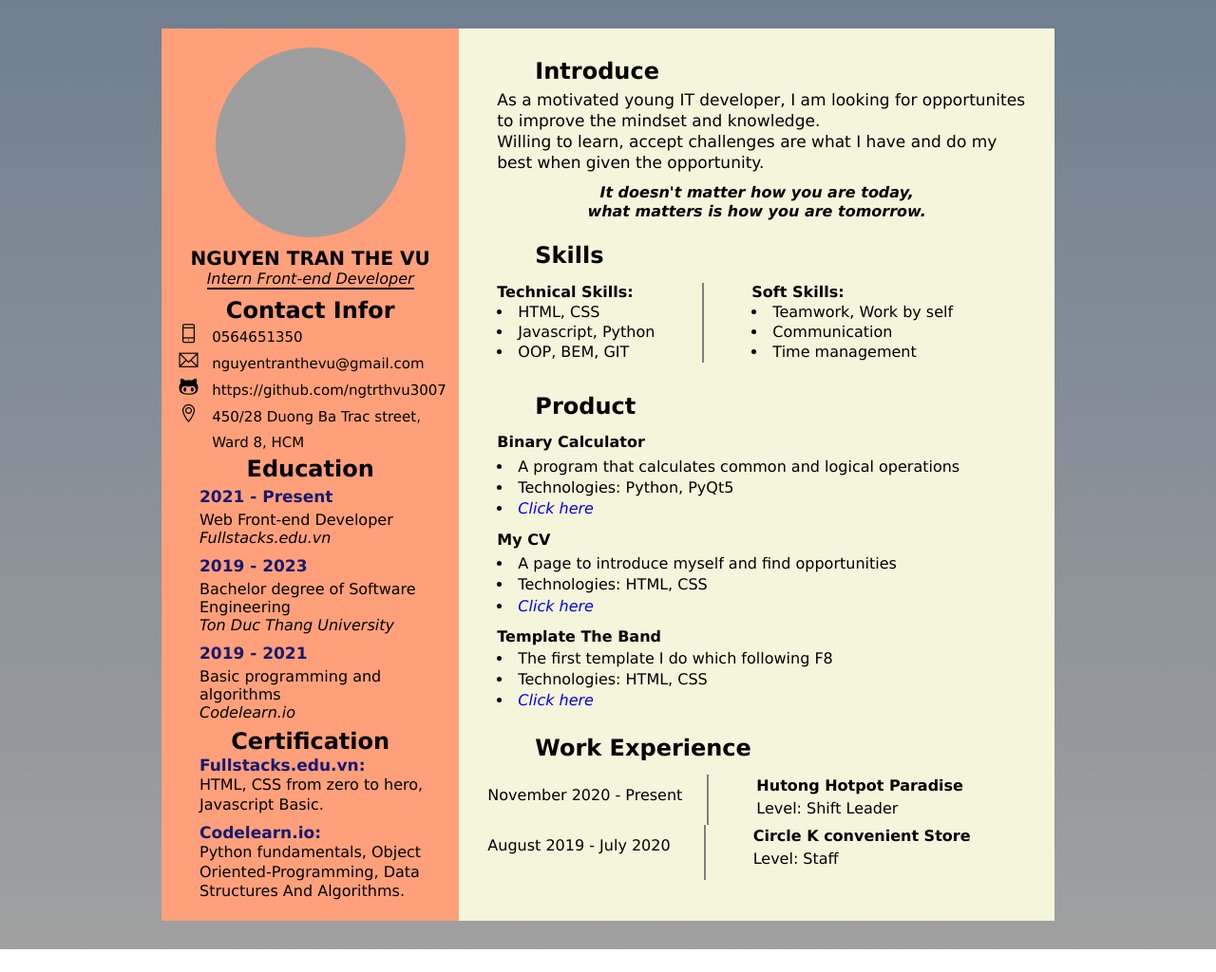
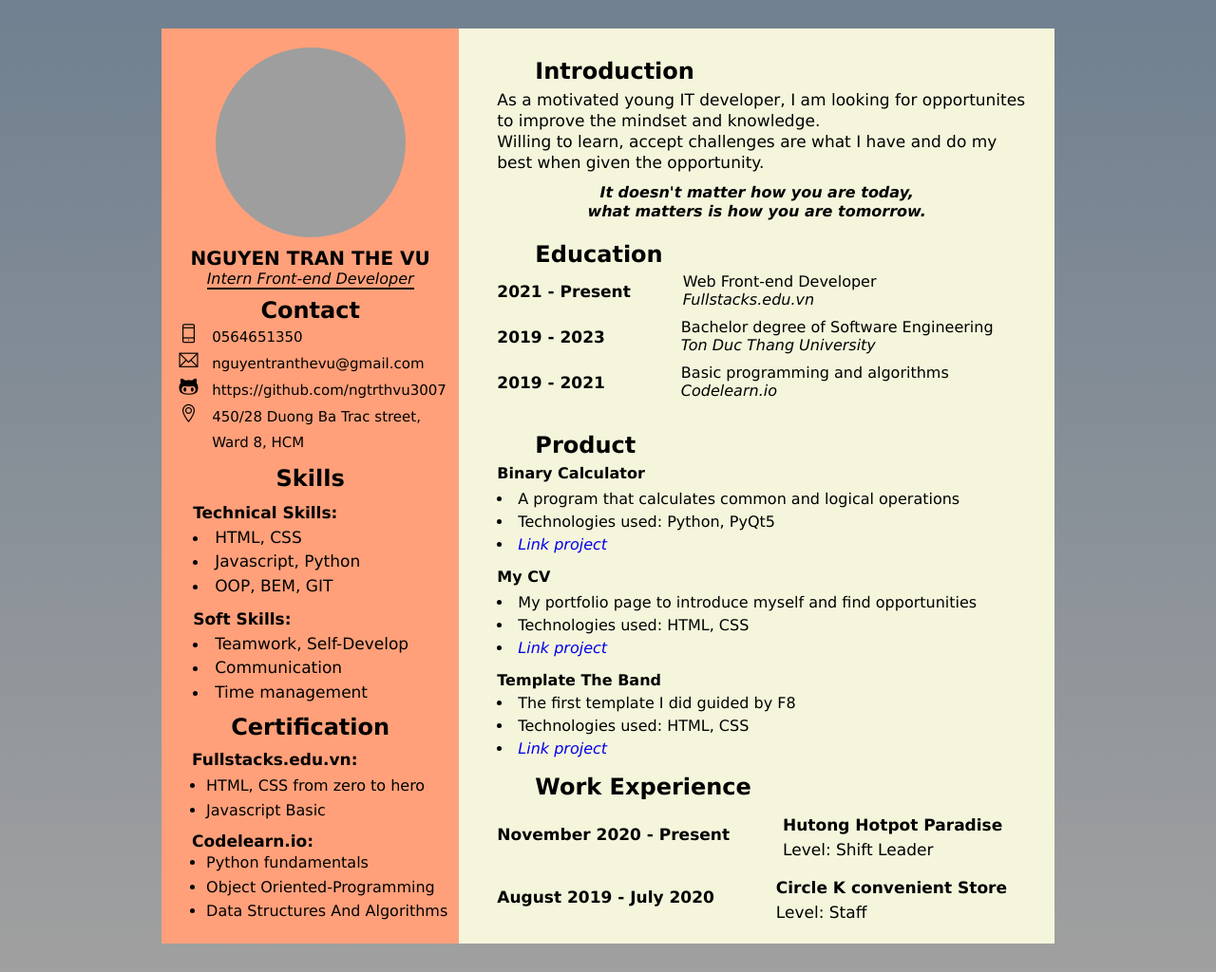
Before and after one commit to ngtrthvu3007/git-cv, a plain HTML site: page index.html in a window 1280 px wide. Shown: the whole page at 95% size. Before the commit the page ends 1000 px from the top, so only its background shows below. Drawn offline with Linux system fonts and the light colour scheme; grey boxes are pictures that could not be loaded.

```diff
--- a/assets/css/style.css
+++ b/assets/css/style.css
@@ -107,67 +107,86 @@
     padding-left: 5px;
 }
 
-/*edu content*/
+/* Skills*/
+
+.skills{
+    display: flex;
+}
+
+.skills_items{
+    display: flex;
+    text-align: left;
+    justify-content: flex-start;
+    flex-direction: column;
+    list-style-position: inside;
+
+}
+.skill_title{
+   display: block;
+   text-align: center;
+   margin-top: 10px;
 
 
-.left_content_edu .edu_title{
-    text-align: center;
-    padding-bottom: 5px;
+
 }
-.left_content_edu .edu_content{
-    padding-left: 40px;
+.skills_para {
+    text-align: left;
+    padding-top: 10px;
+    margin-right: 20px;
 
 }
 
-
-.edu_university{
-    margin-bottom: 10px;
+.skills_tech{
+   padding-bottom: 10px;
+    line-height: 1.5;
+    font-size: 17px;
 }
-
-.edu_f8{
-    margin-bottom: 10px;
+.skills_soft{
+    line-height: 1.5;
+    font-size: 17px;
 }
 
 
-.time{
-    padding-bottom: 5px;
-    color: #191970;
-    font-size: 17px;
-    font-weight: 600;
-}
-
 /* certiification*/
 .left_content_certifi{
-    margin-top: 7px;
+    margin-top: 10px;
 }
 
 .certifi_title{
     text-align: center;
+    padding-bottom: 10px;
 
 }
 
 .certifi_content{
     display: flex;
+    text-align: left;
+
 
 }
 
-.certifi_f8{
-    padding-left: 40px;
-    padding-bottom: 7px;
-    line-height: 1.3 ;
-}
-
-.certifi_codelearn{
-    padding-left: 40px;
-    line-height: 1.3;
-    margin-bottom: 10px;
-}
 .certifi_bold{
-    color: #191970;
+    padding-left: 25px;
     font-size: 17px;
     font-weight: 600;
 
 }
+.certifi_f8_text{
+    line-height: 1.6;
+    margin-top: 5px;
+    padding-left: 40px;
+    padding-bottom: 10px;
+    padding-right: 5px;
+
+}
+
+.certifi_codelearn_text{
+    padding-left: 40px;
+    line-height: 1.6;
+    margin-bottom: 10px;
+    padding-right: 5px;
+}
+
 
 /* right side*/
 .right{
@@ -215,41 +234,60 @@
 
 }
 
+/*edu content*/
 
-/* Skills*/
 
-.skills{
+.left_content_edu .edu_title{
+    text-align: left;
+    padding-bottom: 5px;
+    padding-left: 80px;
+    margin-top: 20px;
+}
+.edu_content{
+    padding-left: 40px;
+
+}
+
+
+.edu_university{
+    margin-bottom: 10px;
+}
+
+.edu_f8{
+    margin-bottom: 10px;
     display: flex;
 
-    margin-top: 20px;
 }
 
-.skills_items{
-    text-align: left;
-    padding-left: 20px;
-    list-style-position: inside;
-    line-height: 1.3;
+.edu_university{
+    margin-bottom: 10px;
+    display: flex;
 
 }
-.skill_title{
-   padding-left: 60px;
-   display: block;
-   padding-bottom: 3px;
+.edu_codelearn{
+    margin-bottom: 10px;
+    display: flex;
+}
+
+.edu_f8_frontend{
+    text-align: left;
+}
+.time{
+    padding-top: 10px;
+    padding-bottom: 5px;
+    margin-right: 80px;
+    font-size: 17px;
+    font-weight: 600;
+}
+.time_f8{
+    padding-top: 10px;
+    padding-bottom: 5px;
+    margin-right: 55px;
+    font-size: 17px;
+    font-weight: 600;
+}
 
 
-
-}
-.skills_para {
-    display: flex;
-    padding-top: 10px;
-}
-
-.skills_tech{
-    margin-left: 20px;
-    margin-right: 50px;
-    padding-right: 50px;
-    border-right:  2px solid gray;
-}
 
 
 
@@ -257,18 +295,18 @@
 /*Product*/
 .product{
     display: flex;
-    margin-top: 30px;
+    margin-top: 20px;
 }
 .product_items{
     text-align: left;
     padding-left: 40px;
     list-style-position: inside ;
-    line-height: 1.4;
+    line-height: 1.5;
 }
 
 .product_title{
 padding-left: 40px;
-padding-bottom: 10px;
+
 }
 
 .product_calc {
@@ -294,7 +332,7 @@
 }
 
 .exp_items{
-    margin-top: 10px;
+   padding-bottom: 10px;
     padding-left: 30px;
     text-align: center;
     line-height: 1.5;
@@ -302,32 +340,40 @@
 .exp_title{
     text-align: left;
     margin-left: 50px;
-    padding-bottom: 10px;
+
 }
 
 .exp_content{
     display: flex;
+    margin-left: 10px;
 }
 .exp_ck, .exp_hutong {
     display: flex;
 }
 .exp_ck_time{
-    margin-right: 50px;
-    padding-top: 10px;
-    border-right: 2px solid gray;
+    margin-right: 30px;
+   margin-top: 20px;
+    font-size: 17px;
     padding-right: 35px;
+    margin-left: 10px;
+    font-weight: 600;
 }
 .exp_hutong_time{
-    margin-right: 50px;
-    padding-top: 10px;
-    border-right: 2px solid gray;
+    margin-right: 30px;
+    padding-top: 20px;
+    font-weight: 600;
     padding-right: 26px;
+    margin-left: 10px;
+    font-size: 17px;
 }
+
 .exp_ck_text{
     display: flex;
     flex-direction: column;
     align-items: flex-start;
     margin-bottom: 10px;
+    font-size: 17px;
+    padding-top: 10px;
 
 
 }
@@ -336,4 +382,6 @@
     flex-direction: column;
     align-items: flex-start;
     margin-bottom: 5px;
+    font-size: 17px;
+    padding-top: 10px;
 }
--- a/index.html
+++ b/index.html
@@ -33,7 +33,7 @@
 
                         <div class="left_content_info_contact">
                             <div class="info_contact_title">
-                                <h2>Contact Infor</h2>
+                                <h2>Contact</h2>
                             </div>
                             <div class="info_contact_items">
                                 <div class="info_contact_phone ">
@@ -56,6 +56,89 @@
 
                         </div>
                     </div>
+
+                    <!--Skills-->
+                    <div class="skills">
+                            <div class="skills_items">
+                                <div class="skill_title">
+                                    <h2>Skills</h2>
+                                </div>
+
+                                <div class="skills_para">
+                                    <div class="skills_tech">
+                                        <h4>Technical Skills:</h4>
+                                        <ul class="skills_list">
+                                            <li>HTML, CSS</li>
+                                            <li>Javascript, Python</li>
+                                            <li>OOP, BEM, GIT</li>
+                                        </ul>
+                                    </div>
+                                    <div class="skills_soft">
+                                        <h4>Soft Skills:</h4>
+                                        <ul class="skills_list">
+                                            <li>Teamwork, Self-Develop</li>
+                                            <li>Communication</li>
+                                            <li>Time management</li>
+                                        </ul>
+                                    </div>
+                                </div>
+                            </div>
+
+                    </div>
+
+
+                    <!--Cetification-->
+                    <div class="left_content_certifi">
+                        <div class="certifi_title">
+                            <h2>Certification</h2>
+                        </div>
+
+                        <div class="certiifi_content">
+                            <div class="certifi_f8">
+                               <div class="certifi_bold">Fullstacks.edu.vn:</div>
+                               <ul class="certifi_f8_text">
+                                    <li> HTML, CSS from zero to hero</li>
+                                    <li>Javascript Basic</li>
+                                </ul>
+                            </div>
+                            <div class="certifi_codelearn">
+                                <div class="certifi_bold">Codelearn.io:</div>
+                                <ul class="certifi_codelearn_text">
+                                    <li>Python fundamentals</li>
+                                    <li>Object Oriented-Programming</li>
+                                    <li>Data Structures And Algorithms</li>
+                                </ul>
+                            </div>
+                        </div>
+
+                    </div>
+                </div>
+            </div>
+
+
+
+            <!-- Right side-->
+            <div class="right">
+                <div class="right_content">
+                    <!--Introduce-->
+                    <div class="introduce">
+                        <div class="introduce_items">
+                            <div class="introduce_title">
+                                <h2>Introduction</h2>
+                            </div>
+                            <div class="introduce_text">
+                                <p class="introduce_text_bio">As a motivated young IT developer, I am looking for opportunites to
+                                    improve the mindset and knowledge. </br>
+                                    Willing to learn, accept challenges are what I have and
+                                    do my best when given the opportunity.
+                                </p>
+                                <p class="introduce_text_sentence"><b><i>It doesn't matter how you are today,
+                                    </br> what matters is how you are tomorrow.</i></b>
+                                </p>
+                            </div>
+                        </div>
+                    </div>
+
                     <!--Education-->
                     <div class="left_content_edu">
                         <div class="edu_title">
@@ -66,7 +149,7 @@
 
 
                             <div class="edu_f8">
-                                <div class="time">2021 - Present</div>
+                                <div class="time_f8">2021 - Present</div>
                                 <div class="edu_f8_frontend">
                                     <p>Web Front-end Developer</p>
                                     <i>Fullstacks.edu.vn</i>
@@ -93,79 +176,7 @@
                         </div>
 
                     </div>
-                    <!--Cetification-->
-                    <div class="left_content_certifi">
-                        <div class="certifi_title">
-                            <h2>Certification</h2>
-                        </div>
 
-                        <div class="certiifi_content">
-                            <div class="certifi_f8">
-                               <div class="certifi_bold">Fullstacks.edu.vn:</div>
-                               <div class="certifi_f8_text"> HTML, CSS from zero to hero, Javascript Basic.</div>
-                            </div>
-                            <div class="certifi_codelearn">
-                                <div class="certifi_bold">Codelearn.io:</div>
-                                <div class="certifi_codelearn_text"> Python fundamentals, Object Oriented-Programming, Data Structures And Algorithms.</div>
-                            </div>
-                        </div>
-
-                    </div>
-                </div>
-            </div>
-
-
-
-            <!-- Right side-->
-            <div class="right">
-                <div class="right_content">
-                    <!--Introduce-->
-                    <div class="introduce">
-                        <div class="introduce_items">
-                            <div class="introduce_title">
-                                <h2>Introduce</h2>
-                            </div>
-                            <div class="introduce_text">
-                                <p class="introduce_text_bio">As a motivated young IT developer, I am looking for opportunites to
-                                    improve the mindset and knowledge. </br>
-                                    Willing to learn, accept challenges are what I have and
-                                    do my best when given the opportunity.
-                                </p>
-                                <p class="introduce_text_sentence"><b><i>It doesn't matter how you are today,
-                                    </br> what matters is how you are tomorrow.</i></b>
-                                </p>
-                            </div>
-                        </div>
-                    </div>
-
-                    <!--Skills-->
-                    <div class="skills">
-                        <div class="skills_items">
-                            <div class="skill_title">
-                                <h2>Skills</h2>
-                            </div>
-
-                            <div class="skills_para">
-                                <div class="skills_tech">
-                                    <h4>Technical Skills:</h4>
-                                    <ul class="skills_list">
-                                        <li>HTML, CSS</li>
-                                        <li>Javascript, Python</li>
-                                        <li>OOP, BEM, GIT</li>
-                                    </ul>
-                                </div>
-                                <div class="skills_soft">
-                                    <h4>Soft Skills:</h4>
-                                    <ul class="skills_list">
-                                        <li>Teamwork, Work by self</li>
-                                        <li>Communication</li>
-                                        <li>Time management</li>
-                                    </ul>
-                                </div>
-                            </div>
-                        </div>
-
-                    </div>
 
                     <!--Product-->
                     <div class="product">
@@ -180,8 +191,8 @@
                                     </div>
                                     <ul class="product_list">
                                         <li>A program that calculates common and logical operations</li>
-                                        <li>Technologies: Python, PyQt5</li>
-                                        <li><a href="https://github.com/ngtrthvu3007" target="_blank"><i>Click here</i></a></li>
+                                        <li>Technologies used: Python, PyQt5</li>
+                                        <li><a href="https://github.com/ngtrthvu3007" target="_blank"><i>Link project</i></a></li>
                                     </ul>
                                 </div>
 
@@ -190,9 +201,9 @@
                                         <h4>My CV</h4>
                                     </div>
                                     <ul class="product_list">
-                                        <li>A page to introduce myself and find opportunities</li>
-                                        <li>Technologies: HTML, CSS</li>
-                                        <li><a href="https://github.com/ngtrthvu3007" target="_blank"><i>Click here</i></a></li>
+                                        <li>My portfolio page to introduce myself and find opportunities</li>
+                                        <li>Technologies used: HTML, CSS</li>
+                                        <li><a href="https://github.com/ngtrthvu3007" target="_blank"><i>Link project</i></a></li>
                                     </ul>
                                 </div>
 
@@ -201,9 +212,9 @@
                                         <h4>Template The Band</h4>
                                     </div>
                                     <ul class="product_list">
-                                        <li>The first template I do which following F8</li>
-                                        <li>Technologies: HTML, CSS</li>
-                                        <li><a href="https://github.com/ngtrthvu3007" target="_blank"><i>Click here</i></a></li>
+                                        <li>The first template I did guided by F8</li>
+                                        <li>Technologies used: HTML, CSS</li>
+                                        <li><a href="https://github.com/ngtrthvu3007" target="_blank"><i>Link project</i></a></li>
                                     </ul>
                                 </div>
                             </div>
```
Also changed, not shown: 1 other file.
